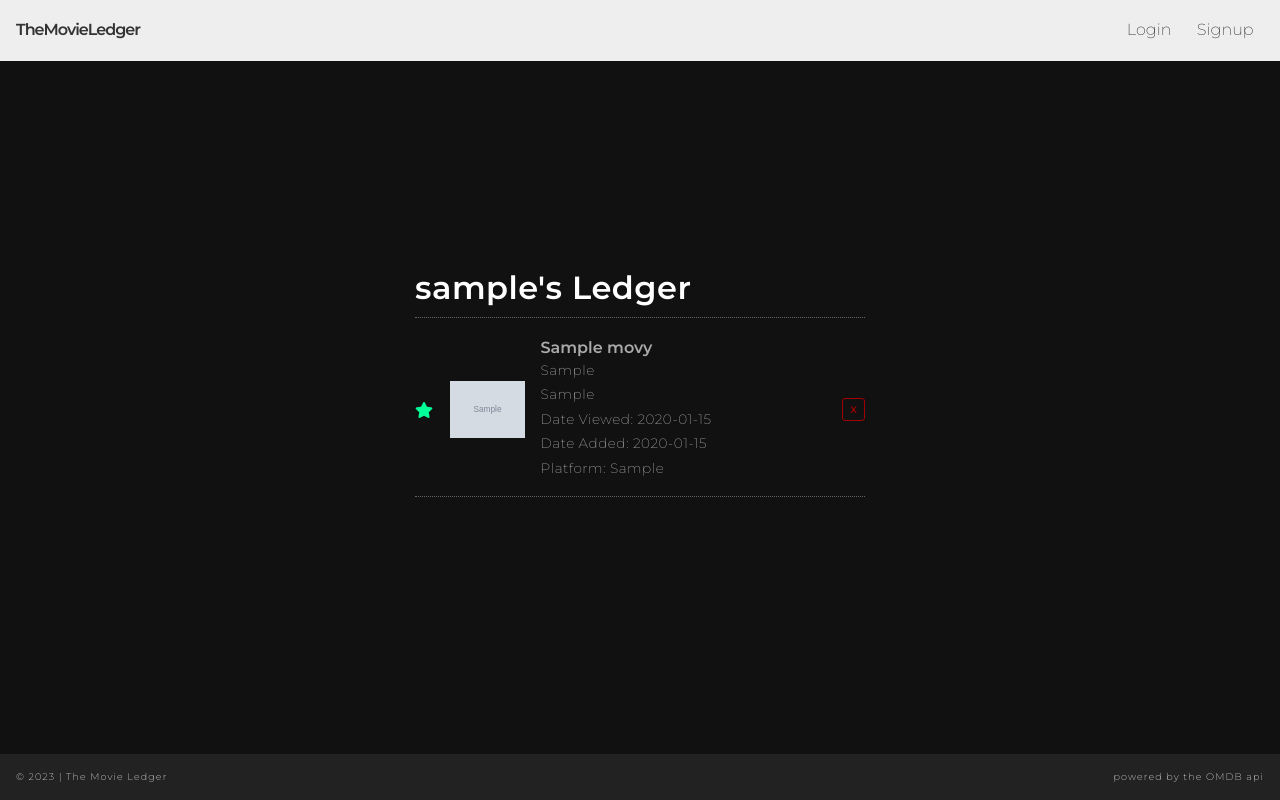
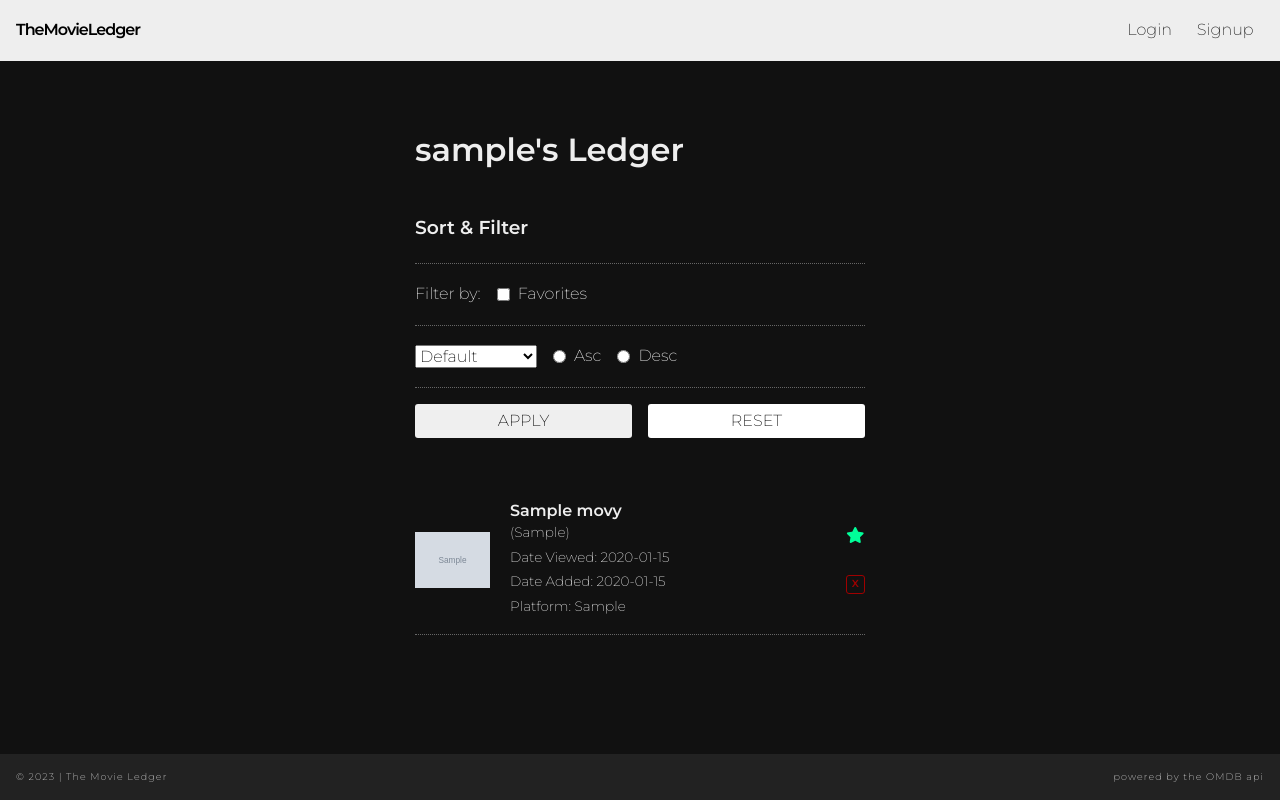
Before and after one commit to e1creative/movie-ledger, a Flask app: template templates/movies.html in a window 1280 px wide. Run offline with Flask 2, Linux system fonts and the light colour scheme; the template is opened without the code that fills it: values that come from a table or form of the project are taken from there, others are empty; tables that the repository leaves empty hold one stand-in row (values such as "Sample post"); grey boxes marked "Sample" are stand-in pictures; some libraries are stand-ins or nearby versions.

Commit message:
Finish my-movies sort & filter front end.

```diff
--- a/app.py
+++ b/app.py
@@ -7,7 +7,7 @@ from flask_debugtoolbar import DebugToolbarExtension
 from flask_cors import CORS
 
 from services import movie_search, movie_search_by_id
-from forms import UserAddForm, LoginForm, UserEditForm, UserDeleteForm, MovieSearchForm, MovieAddEditForm
+from forms import UserAddForm, LoginForm, UserEditForm, UserDeleteForm, MovieSearchForm, MovieAddEditForm, MyMoviesFilterForm, MyMoviesSortForm
 from models import db, connect_db, User, Movie
 
 app = Flask(__name__)
@@ -230,7 +230,22 @@ def show_my_movies():
         flash("Please login!", "danger")
         return redirect("/login")
 
-    return render_template('movies.html', user=g.user)
+    filterForm = MyMoviesFilterForm()
+    sortForm = MyMoviesSortForm()
+
+    if request.args:
+        print("\n***************")
+        print(request.args.get('filter'))
+        print(request.args.get('sort'))
+        print(request.args.get('order'))
+        print("***************\n")
+    else:
+        print("\n***************")
+        print("No args")
+        print("***************\n")
+
+
+    return render_template('movies.html', user=g.user, filterForm=filterForm, sortForm=sortForm)
 
 
 @app.route("/movie/<movie_id>", methods=["GET", "POST"])
--- a/static/css/index.css
+++ b/static/css/index.css
@@ -2,6 +2,14 @@
 
 :root{
     --border-color: #666;
+    --body-text-color: #eee;
+    --body-link-color: #eee;
+    --nav-link-color: #111;
+
+    --danger-red: #F55;
+    --success-green: #0F9;
+    --warning-red: #F00;
+    --error-red: #F00;
 }
 
 * { box-sizing: border-box; }
@@ -9,38 +17,59 @@
 body {
     /* background-image: url("/static/images/US-en-20230109-popsignuptwoweeks-perspective_alpha_website_large.jpg"); */
     background-color: #111;
-    color: white;
+    color: var(--body-text-color);
     font-family: 'Montserrat', sans-serif;
     font-weight: 400;
-    letter-spacing: .5px;
     line-height: 1.8;
     min-height: 100vh;
 }
 
-:not(.ml__content-container a) { text-decoration: none; }
-body a { color: #aaa; }
-nav a { color: #333; }
+a { color: var(--link-color); }
 
+/* flash messages - across the page, under the header */
 .flash {
-    font-weight: 400;
     text-align: center;
     margin:0;
     padding: .25em 0;
     color: #000000;
 }
-.danger { background-color: #F55; }
-.success { background-color: #0F9; }
 
+.danger { background-color: var(--danger-red); }
+.success { background-color: var(--success-green); }
+.warning { color: var(--warning-red); }
 /* for form field errors */
-.error {
-    color: #ff0000;
-    font-size: .85rem;
+.error { color: var(--error-red); }
+
+/* label/input sections */
+form div {
+    display: flex;
+    flex-direction: column;
+    font-size: 1rem;
+    margin-bottom: 1rem;
 }
 
-.ml__main {
-    min-height: 100vh;
-    display: flex;
-    flex-direction: column;
+form label { margin-bottom: .5rem; }
+
+form input { padding: .5em; }
+
+button {
+    margin-top: 1rem;
+    padding: .5em 2em;
+    text-transform: uppercase;
+    border-width: 0;
+    border-radius: 3px;
+    cursor: pointer;
+}
+
+.button {
+    padding: .5em 2em;
+    background-color: #FFF;
+    line-height: 1.15; /* to match the normalize.css button line-height */
+    text-transform: uppercase;
+    text-decoration: none;
+    text-align: center;
+    color: #000;
+    border-radius: 3px;
 }
 
 nav {
@@ -53,61 +82,24 @@ nav {
     align-items: center;
 }
 
+nav a { text-decoration: none; }
+
+.nav-brand a { font-weight: 600; letter-spacing: -1px; }
+
+.nav-links a { color: var(--nav-link-color); margin: 0 .65em; letter-spacing: normal;}
+
+.ml__main {
+    min-height: 100vh;
+    display: flex;
+    flex-direction: column;
+}
+
 .ml__main main {
     flex-grow: 1;
     display: flex;
     justify-content: center;
     align-items: center;
 }
-
-footer {
-    padding: .5em 1rem;
-    background-color: #222;
-    font-size: .6rem;
-    letter-spacing: 1.1px;
-    display: flex;
-    justify-content: space-between;
-    align-items: center;
-}
-
-.nav-brand a { font-weight: 600; letter-spacing: -1px; }
-
-.nav-links a { margin: 0 .65em; letter-spacing: normal;}
-
-form div {
-    display: flex;
-    flex-direction: column;
-    font-size: 1rem;
-    margin-bottom: 1rem;
-}
-
-form label {
-    margin-bottom: .5rem;
-}
-
-form input {
-    padding: .5em;
-}
-
-button {
-    margin-top: 1rem;
-    text-transform: uppercase;
-    padding: .5rem 2rem;
-    border-width: 0;
-    border-radius: 3px;
-    cursor: pointer;
-}
-
-.button {
-    text-transform: uppercase;
-    text-decoration: none;
-    padding: .5rem 2rem;
-    color: #000;
-    background-color: #FFF;
-    border-radius: 3px;
-    line-height: normal;
-}
-
 .ml__content-container {
     padding: 2rem;
     display: flex;
@@ -168,13 +160,18 @@ button {
 }
 .ml__search-result--image {
     width: 100%;
+    margin-bottom: 1rem;
 }
 .ml__search-result--title {
     margin: 0;
-    font-weight: 400;
+    font-weight: 600;
+    font-weight: 600;
+    font-size: 1rem;
+    line-height: 1.15;
 }
 .ml__search-result--year {
     margin: 0;
+    font-size: .85rem;
 }
 .ml__search-result button {
     width: 100%;
@@ -189,7 +186,9 @@ button {
     text-align: center;
     line-height: 1.15; /* set line height to match normalize line height */
 }
+
 .ml__search-result--movie-in-list { color: #FFF }
+
 .ml__search-result--add-movie-success { color: #0F9; }
 
 .ml__movie-details {
@@ -202,8 +201,11 @@ button {
 .ml__movie-details--item {
     margin-bottom: .5rem;
 }
+
 .ml__movie-details--edit-title { margin-bottom: 0; }
+
 .ml__movie-details--edit-note { margin-top: 0; margin-bottom: 2rem; }
+
 .ml__movie-details--add-edit-form-favorite {
     flex-direction: row-reverse;
     justify-content: flex-end;
@@ -214,17 +216,61 @@ button {
     margin-bottom: 0;
 }
 
-.ml__my-movies--page-title {
+/* my-list sort & filter form */
+.ml__my-list--sort-filter-container {
+    margin-bottom: 3rem;
+}
+.ml__my-list--sort-filter-form * {
+    margin: 0;
+}
+.ml__my-list--filter,
+.ml__my-list--sort,
+.ml__my-list--sort-filter-buttons {
+    padding: 1rem 0;
+    display: flex;
+    flex-direction: row;
+    justify-content: flex-start;
+    align-items: center;
+    gap: 1rem;
+    margin: 0;
+}
+
+/* div in the filter form */
+.ml__my-list--filter {
+    border-top: 1px dotted var(--border-color);
     border-bottom: 1px dotted var(--border-color);
 }
+/* sort form */
+.ml__my-list--sort {
+    border-bottom: 1px dotted var(--border-color);
+}
+.ml__my-list--filter > div,
+.ml__my-list--sort > div {
+    display: flex;
+    flex-direction: row;
+    justify-content: space-between;
+    align-items: center;
+    gap: .5rem;
+    margin: 0;
+}
+.ml__my-list--sort-filter-buttons {
+    justify-content: space-between;
+}
+.ml__my-list--sort-filter-buttons > * {
+    flex-grow: 1;
+}
 
-.ml__my-movies {
+.ml__my-list--page-title {
+    margin-bottom: 2rem;
+}
+
+.ml__my-list {
     list-style: none;
     padding: 0;
     margin-top: 1rem;
 }
 
-.ml__my-movies--item {
+.ml__my-list--item {
     display: flex;
     justify-content: space-between;
     align-items: center;
@@ -234,26 +280,23 @@ button {
     border-bottom: 1px dotted var(--border-color);
 
 }
-.ml__my-movies--item a {
+.ml__my-list--item a {
     display: flex;
-    gap: 1rem;
+    gap: 1.25rem;
     align-items: center;
     flex-grow: 1;
     text-decoration: none;
 }
-/* favorite star */
-.fa-star { font-size: 1rem; }
-.fa-star.far { color: #fff; }
-.fa-star.fas { color: #0F9; }
 
-.ml__my-movies--movie-image {
+.ml__my-list--image {
     width: 75px;
     height: 100%;
 }
-.ml__my-movies--movie-info-container > *:not(h3) {
+.ml__my-list--info-container > *:not(h3) {
     font-size: .85rem;
+    margin: 0;
 }
-.ml__my-movies--movie-title {
+.ml__my-list--title {
     margin: 0;
     font-weight: 600;
     letter-spacing: normal;
@@ -261,23 +304,24 @@ button {
     line-height: 1.15;
 }
 
-.ml__my-movies--movie-year {
-    margin: 0;
+.ml__my-list--functions-container {
+    display: flex;
+    flex-direction: column;
+    justify-content: center;
+    align-items: center;
+    gap: 2rem;
 }
 
-.ml__my-movies--movie-actors {
-    margin: 0;
-}
+/* favorite star */
+.fa-star { font-size: 1rem; cursor: pointer; }
+.fa-star.far { color: #fff; }
+.fa-star.fas { color: #0F9; }
 
-.ml__my-movies--movie-platform {
-    margin: 0;
-}
-
-.ml__my-movies--remove-button {
+.ml__my-list--remove-button {
     margin-top: 0;
     font-weight: 600;
-    font-size: .6rem;
-    padding: .5em .75em;
+    font-size: .64rem;
+    padding: .25em .5em;
     background-color: transparent;
     color: #a00000;
     border: 1px solid #a00000;
@@ -290,6 +334,12 @@ button {
     margin-bottom: 2rem;
 }
 
-.warning {
-    color: #F00;
+footer {
+    padding: .5em 1rem;
+    background-color: #222;
+    font-size: .6rem;
+    letter-spacing: 1.1px;
+    display: flex;
+    justify-content: space-between;
+    align-items: center;
 }
--- a/static/js/movieSearch.js
+++ b/static/js/movieSearch.js
@@ -57,7 +57,7 @@ movieSearchForm.addEventListener('submit', function(e) {
 
       let newP = document.createElement("p");
       newP.classList.add("ml__search-result--year");
-      newP.innerText = element["Year"];
+      newP.innerText = "(" + element["Year"] + ")";
       newA.appendChild(newP);
 
       newLI.appendChild(newA);
--- a/static/js/movies.js
+++ b/static/js/movies.js
@@ -1,4 +1,4 @@
-const removeButtons = document.getElementsByTagName("button")
+const removeButtons = document.getElementsByClassName("ml__my-movies--remove-button")
 const favButtons = document.getElementsByTagName("i")
 
 
--- a/templates/base.html
+++ b/templates/base.html
@@ -25,7 +25,7 @@
 
                 {% if g.user %}
                     <div class="nav-links">
-                        <a href="/movies">My Movies</a>
+                        <a href="/movies">My List</a>
                         <a href="/movie-search">Movie Search</a>
                         <a href="/profile">Profile</a>
                     </div>
--- a/templates/movie-detail.html
+++ b/templates/movie-detail.html
@@ -37,7 +37,7 @@
     {% endfor %}
     <button type="submit">
         {% if not movie_in_db %}
-            Add to Ledger
+            Add to My Ist
         {% else %}
             Update Details
         {% endif %}
--- a/templates/movies.html
+++ b/templates/movies.html
@@ -3,32 +3,71 @@
 {% block pagetitle %}Movie Ledger | Profile{% endblock %}
 
 {% block pagecontent %}
-<h1 class="ml__my-movies--page-title">{{ user.username }}'s Ledger</h1>
+<h1 class="ml__my-list--page-title">{{ user.username }}'s Ledger</h1>
 {% if not user.movies %}
 <h3>No movies found....</h3>
 <a class="button" href="/movie-search">Search Now</a>
 {% endif %}
 {% if user.movies %}
-<ul id="myMovieList" class="ml__my-movies">
+<div class="ml__my-list--sort-filter-container">
+    <h3 class="ml__my-list--sort-filter-heading">Sort & Filter</h3>
+    <form class="ml__my-list--sort-filter-form">
+
+        <div class="ml__my-list--filter">
+            <span>Filter by: </span>
+            <div>
+                <input type="checkbox" id="favorites" name="filter" value="favorites">
+                <label for="favorites">Favorites</label>
+            </div>
+
+        </div>
+
+        <div class="ml__my-list--sort">
+            <div>
+                <select id="sort" name="sort">
+                    <option value="">Default</option>
+                    <option value="title">Title</option>
+                    <option value="date_added">Date Added</option>
+                    <option value="date_viewed">Date Viewed</option>
+                </select>
+            </div>
+            <div>
+                <input type="radio" id="order-asc" name="order" value="asc">
+                <label for="order-asc">Asc</label>
+            </div>
+            <div>
+                <input type="radio" id="order-desc" name="order" value="desc">
+                <label for="order-desc">Desc</label>
+            </div>
+        </div>
+        <div class="ml__my-list--sort-filter-buttons">
+            <button class="ml__my-list--sort-filter-apply-button" type="submit">Apply</button>
+            <a class="ml__my-list--sort-filter-reset-button button" href="/movies">Reset</a>
+        </div>
+    </form>
+</div>
+<ul id="myMovieList" class="ml__my-list">
     {% for movie in user.movies %}
-        <li class="ml__my-movies--item">
-            {% if movie.favorite %}
-                <i class="fa-star fas ml__my-movies--movie-fav" data-id="{{ movie['imdb_id'] }}"></i>
-            {% else %}
-                <i class="far fa-star ml__my-movies--movie-fav" data-id="{{ movie['imdb_id'] }}"></i>
-            {% endif %}
+        <li class="ml__my-list--item">
             <a href="/movie/{{ movie['imdb_id'] }}">
-                <img class="ml__my-movies--movie-image" src="{{ movie.imdb_img }}">
-                <div class="ml__my-movies--movie-info-container">
-                    <h3 class="ml__my-movies--movie-title">{{ movie.title }}</h3>
-                    <p class="ml__my-movies--movie-year">{{ movie.year }}</p>
-                    <p class="ml__my-movies--movie-actors">{{ movie.actors }}</p>
-                    <p class="ml__my-movies--movie-actors">Date Viewed: {{ movie.date_viewed }}</p>
-                    <p class="ml__my-movies--movie-actors">Date Added: {{ movie.date_added }}</p>
-                    <p class="ml__my-movies--movie-platform">Platform: {{ movie.platform }}</p>
+                <img class="ml__my-list--image" src="{{ movie.imdb_img }}">
+                <div class="ml__my-list--info-container">
+                    <h3 class="ml__my-list--title">{{ movie.title }}</h3>
+                    <p class="ml__my-list--year">({{ movie.year }})</p>
+                    <!-- <p class="ml__my-list--actors">{{ movie.actors }}</p> -->
+                    <p class="ml__my-list--date-viewed">Date Viewed: {{ movie.date_viewed }}</p>
+                    <p class="ml__my-list--date-added">Date Added: {{ movie.date_added }}</p>
+                    <p class="ml__my-list--platform">Platform: {{ movie.platform }}</p>
                 </div>
             </a>
-            <button class="ml__my-movies--remove-button" data-id="{{ movie['imdb_id'] }}">X</button>
+            <div class="ml__my-list--functions-container">
+                {% if movie.favorite %}
+                    <i class="fa-star fas ml__my-list--fav" data-id="{{ movie['imdb_id'] }}"></i>
+                {% else %}
+                    <i class="far fa-star ml__my-list--fav" data-id="{{ movie['imdb_id'] }}"></i>
+                {% endif %}
+                <button class="ml__my-list--remove-button" data-id="{{ movie['imdb_id'] }}">X</button>
+            </div>
         </li>
     {% endfor %}
 </ul>
```
Also changed, not shown: forms.py (+26 -5 lines).
